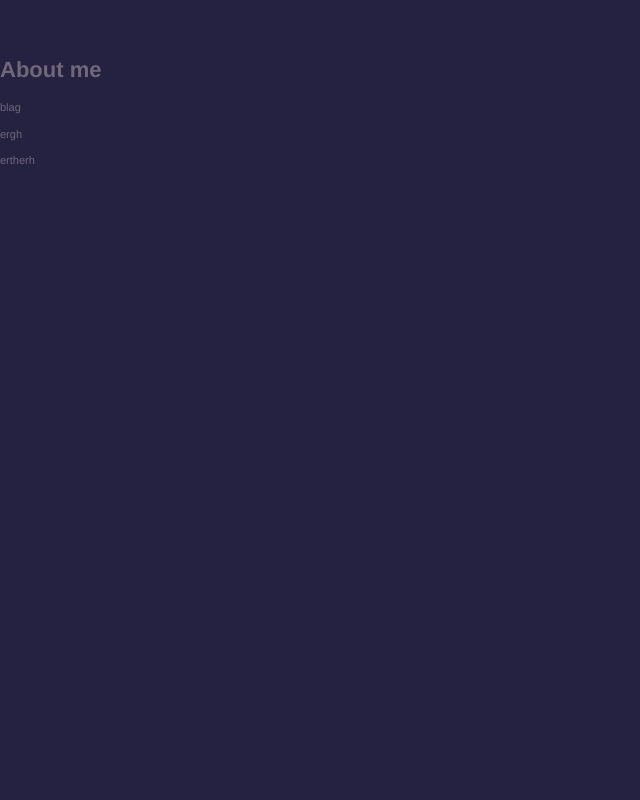
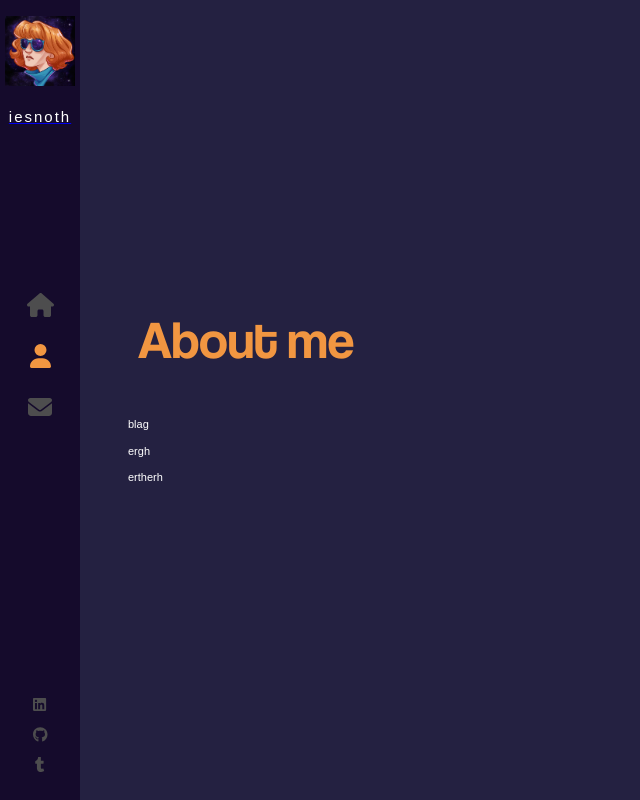
Before and after one commit to iesnoth/portfolio, a React (Create React App) app: page /about in a window 1280 px wide. Shown: the whole page, without its empty margins (0-640 px from the left). Built offline with nearby package versions, Linux system fonts and the light colour scheme.

Commit message:
fixed a bug

```diff
--- a/src/App.js
+++ b/src/App.js
@@ -4,10 +4,12 @@ import { Routes, Route } from 'react-router-dom'
 import Layout from './components/layout/Layout';
 import Home from './components/home/Home';
 import About from './components/about/About';
+import Sidebar from './components/sidebar/Sidebar';
 
 function App() {
   return (
     <>
+    <Sidebar/>
       <Routes>
         <Route path="/" element={<Layout />} >
         {/* index element passes App with Home rendered as a child */}
--- a/src/components/about/About.js
+++ b/src/components/about/About.js
@@ -1,11 +1,26 @@
+import './About.scss'
 import AnimatedLetters from "../animatedLetters/Animated"
+import { useState, useEffect } from "react"
 
 const About = () => {
+
+    const [letterClass, setLetterClass] = useState('text-animate')
+
+        useEffect(() => {
+            const setClass = async () => {
+        return setTimeout(() => {
+          setLetterClass('text-animate-hover')
+        }, 3000)};
+
+        setClass()
+      }, [])
+
     return(
         <div className="container about-page">
             <div className="text-zone">
                 <h1>
                     <AnimatedLetters
+                    letterClass={letterClass}
                     strArray={['A','b','o','u','t',' ','m','e']}
                     idx={15}
                     />
--- a/src/components/home/Home.js
+++ b/src/components/home/Home.js
@@ -9,12 +9,15 @@ const Home = () => {
     const jobArray = ['c', 'r', 'e', 'a', 't', 'o', 'r', ' ', 'e', 'x', 't', 'r', 'a', 'o', 'r', 'd', 'i', 'n', 'a', 'i', 'r', 'e']
 
     //runs hover effect after 4 seconds, only runs once
-    //malfunctioning, figure out later
-    // useEffect(() => {
-    //     return setTimeout(() => {
-    //         setLetterClass('text-animate-hover')
-    //     }, 4000)
-    // }, [])
+    useEffect(() => {
+        const setClass = async () => {
+            return setTimeout(() => {
+                setLetterClass('text-animate-hover')
+            }, 5000)
+        };
+
+        setClass()
+    }, [])
 
     return (
         <div className="container home-page">
--- a/src/components/layout/Layout.js
+++ b/src/components/layout/Layout.js
@@ -1,11 +1,9 @@
 import './Layout.scss'
-import Sidebar from '../sidebar/Sidebar';
 import { Outlet } from 'react-router-dom';
 
 const Layout = () => {
     return (
         <div className='App'>
-            <Sidebar />
             <div className='page'>
 
                 <Outlet/>
--- a/src/components/layout/Layout.scss
+++ b/src/components/layout/Layout.scss
@@ -19,3 +19,52 @@
     animation: fadeIn 1s forwards;
     animation-delay: 1s;
 }
+
+.about-page{
+    .text-zone{
+        position:absolute;
+        left:10%;
+        top:50%;
+        transform: translateY(-50%);
+        width:35%;
+        vertical-align: middle;
+        display: table-cell;
+        max-height: 90%;
+
+        h1{
+            font-size:53px;
+            font-family:'Coolvetica';
+            color:#F19641;
+            font-weight: 400;
+            margin-top:0;
+            position:relative;
+            margin-bottom: 40px;
+            left:10px;
+        }
+
+        p{
+            font-style: 13px;
+            color:white;
+            font-family: sans-serif;
+            font-weight: 300;
+            min-width:fit-content;
+            animation: pulse 1s;
+
+            &:nth-of-type(1){
+                animation-delay: 1.1s;
+            }
+            &:nth-of-type(2){
+                animation-delay: 1.2s;
+            }
+            &:nth-of-type(3){
+                animation-delay: 1.3s;
+            }
+        }
+    }
+
+    .text-animate-hover{
+        &:hover{
+            color:white;
+        }
+    }
+}
```
Also changed, not shown: src/components/animatedLetters/Animated.scss (+6 -6 lines).
